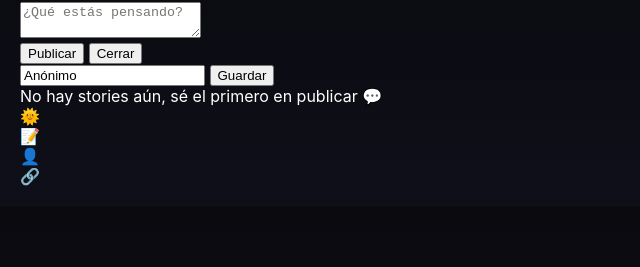
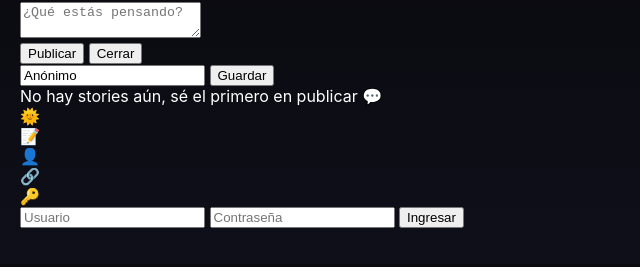
Before and after one commit to joajsiiebf/Torys, a plain HTML site: page index.html in a window 1280 px wide. Shown: the part 63-330 px from the top of the page, without its empty margins (0-640 px from the left). Drawn offline with Linux system fonts and the light colour scheme; no server answers.

Commit message:
Update index.html

```diff
--- a/index.html
+++ b/index.html
@@ -48,6 +48,17 @@
     <div class="dock-icon" id="newStoryBtn" title="Nuevo Story">📝</div>
     <div class="dock-icon" id="changeNickBtn" title="Cambiar Nickname">👤</div>
     <div class="dock-icon" id="shareBtn" title="Compartir">🔗</div>
+    <!-- ICONO LOGIN -->
+    <div class="dock-icon" id="loginIcon" title="Iniciar sesión">🔑</div>
+  </div>
+
+  <!-- FORMULARIO DE LOGIN DESPLEGABLE -->
+  <div id="loginDropdown" class="login-dropdown">
+    <input type="text" id="username" placeholder="Usuario" />
+    <input type="password" id="password" placeholder="Contraseña" />
+    <button id="loginBtn">Ingresar</button>
+    <button id="logoutBtn" style="display:none;">Cerrar sesión</button>
+    <p id="loginMsg"></p>
   </div>
 
   <!-- Script -->
```
